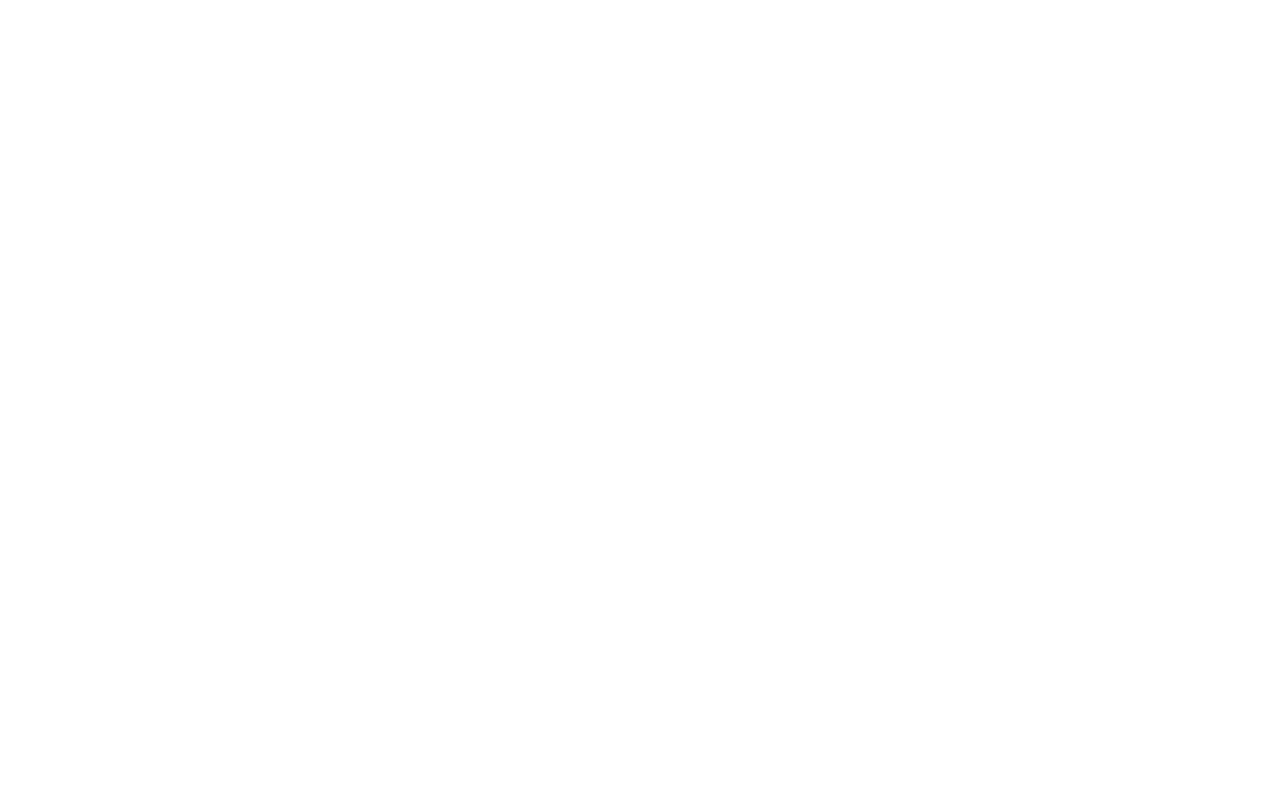
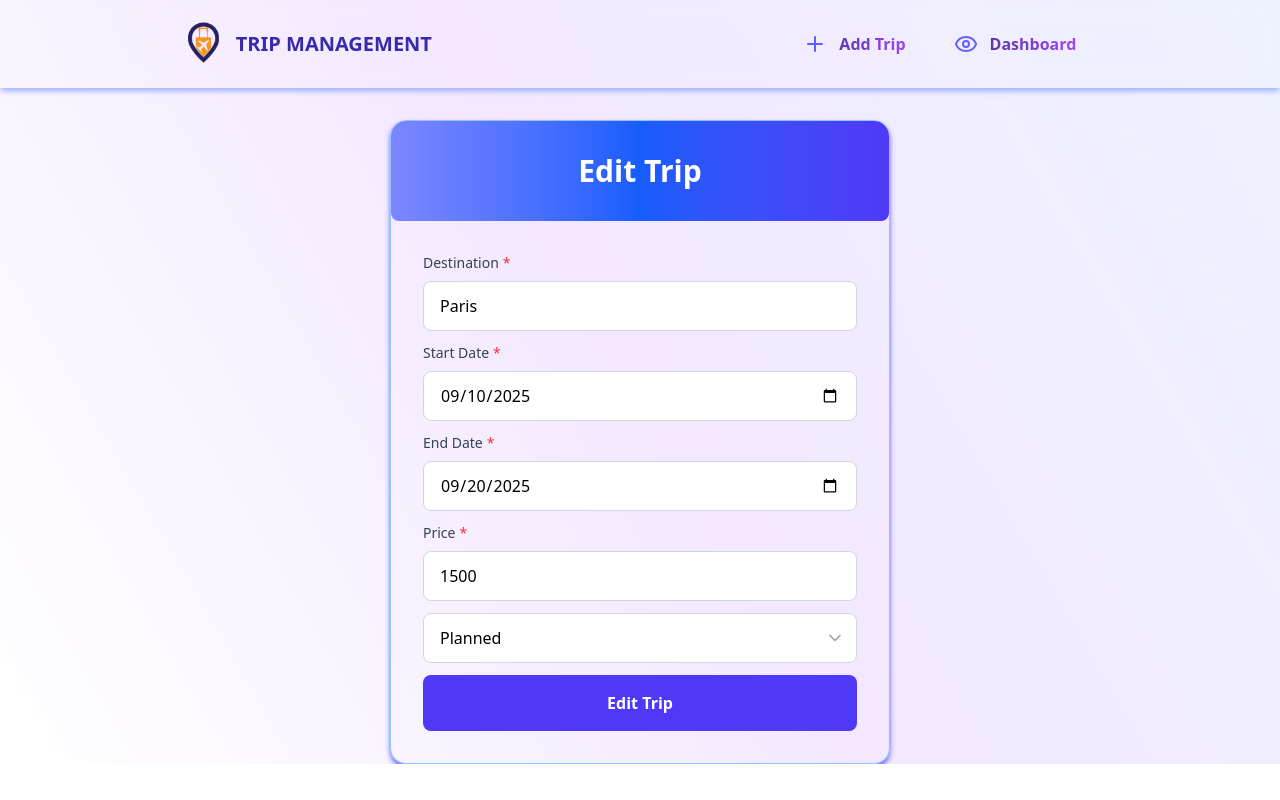
Before and after one commit to ashifpathan21/React-Trip-Management-SEP-2025-BT-REACT-OCT-2025-372, a React (Vite) app: page /edit/1 in a window 1280 px wide. Built offline with nearby package versions, Linux system fonts and the light colour scheme.

Commit message:
assignment done

```diff
--- a/src/pages/AddTrip.jsx
+++ b/src/pages/AddTrip.jsx
@@ -18,14 +18,12 @@
     const id = uuidv4();
     data.id = id;
     dispatch(addTrip(data));
-    console.log("added")
     toast.success("Trip added successfully ");
     navigate("/");
   };
   return (
     <div className="min-h-screen w-screen ">
       <Navbar />
-
       <TripForm title={"Add Trip"} onSubmit={handleSubmit} />
     </div>
   );
--- a/src/pages/EditTrip.jsx
+++ b/src/pages/EditTrip.jsx
@@ -1,19 +1,20 @@
 import React, { useState, useEffect } from "react";
 import { useParams, useNavigate } from "react-router-dom";
-import { useSelector } from "react-redux";
+import { useSelector, useDispatch } from "react-redux";
+import TripForm from "../components/TripForm.jsx";
+import Navbar from "../components/Navbar.jsx";
+import { editTrip } from "../slices/tripSlice.js";
+import { toast } from "react-toastify";
 const EditTrip = () => {
+  const dispatch = useDispatch();
   const navigate = useNavigate();
   const param = useParams();
   const id = param.id;
-  console.log(id);
-  const  { trips } = useSelector((state) => state.trip) ;
+  const { trips } = useSelector((state) => state.trip);
   const [selectedTrip, setSelectedTrip] = useState(null);
   useEffect(() => {
-    console.log(trips);
     const selected = trips.filter((trip) => trip.id == id)[0];
-    console.log(selected);
     if (selected) {
-      console.log(selected);
       setSelectedTrip(selected);
     }
   }, [trips]);
@@ -33,7 +34,25 @@
       </div>
     );
   }
-  return <div></div>;
+  const onSubmit = (updated) => {
+    if (!updated) {
+      return;
+    }
+    updated.id = id;
+    dispatch(editTrip({id, updated}));
+    toast.success("Edit Success");
+    navigate("/");
+  };
+  return (
+    <div>
+      <Navbar />
+      <TripForm
+        initialData={selectedTrip}
+        title="Edit Trip"
+        onSubmit={onSubmit}
+      />
+    </div>
+  );
 };
 
 export default EditTrip;
--- a/src/slices/tripSlice.js
+++ b/src/slices/tripSlice.js
@@ -23,9 +23,7 @@
     },
     editTrip: (state, action) => {
       const { id, updated } = action.payload;
-      state.trips = state.trips.map((trip) =>
-        trip.id === id ? { ...trip, ...updated } : trip
-      );
+      state.trips = state.trips.map((trip) => (trip.id == id ? updated : trip));
       saveToLocalStorage(state.trips);
     },
     deleteTrip: (state, action) => {
```
